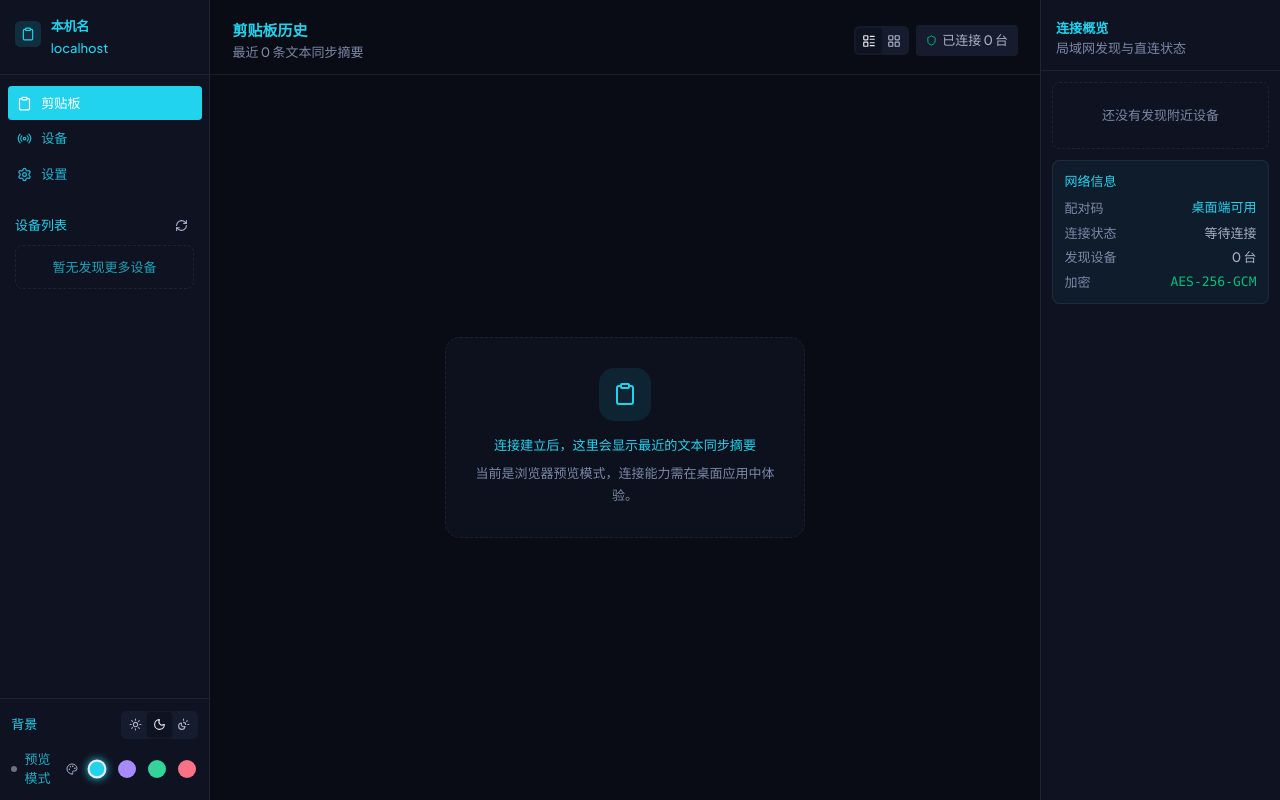
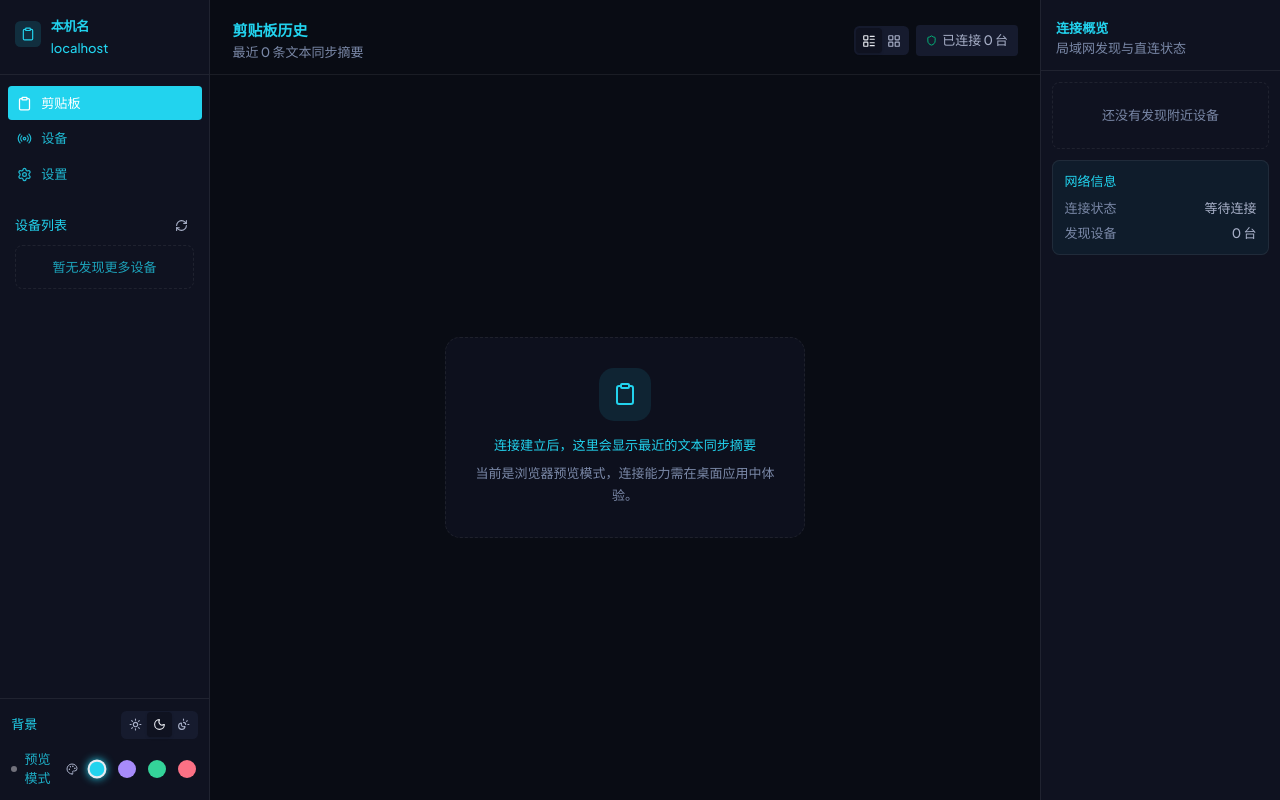
Before and after one commit to planarcat/planarclip, a React (Vite) app in the folder Apps/planarclip/: page / in a window 1280 px wide. Built offline with nearby package versions, Linux system fonts and the light colour scheme.

Commit message:
fix: 收起右侧网络信息中的配对码与加密展示
- 右侧网络信息卡片不再常驻显示配对码

- 移除加密信息展示并删除无用的 pairingCode 传参

```diff
--- a/Apps/planarclip/src/app/App.tsx
+++ b/Apps/planarclip/src/app/App.tsx
@@ -208,7 +208,7 @@ export default function App() {
               status={status}
               statusMessage={lastMessage}
             />
-            <DevicesPanel devices={devices} pairingCode={pairingCode} status={status} />
+            <DevicesPanel devices={devices} status={status} />
           </>
         )}
         {activeNav === "devices" && (
--- a/Apps/planarclip/src/app/components/layout/DevicesPanel.tsx
+++ b/Apps/planarclip/src/app/components/layout/DevicesPanel.tsx
@@ -6,11 +6,10 @@ import { StatusDot } from "../common/StatusDot";
 
 type DevicesPanelProps = {
   devices: Device[];
-  pairingCode: string;
   status: AppConnectionStatus;
 };
 
-export function DevicesPanel({ devices, pairingCode, status }: DevicesPanelProps) {
+export function DevicesPanel({ devices, status }: DevicesPanelProps) {
   useRelativeTicker();
 
   return (
@@ -65,7 +64,6 @@ export function DevicesPanel({ devices, pairingCode, status }: DevicesPanelProps
         <p className="mb-2 text-[13px] font-medium text-primary">网络信息</p>
         <div className="space-y-1.5">
           {[
-            { label: "配对码", value: pairingCode, className: "text-primary", mono: true },
             {
               label: "连接状态",
               value: status === "online" ? "已连接" : status === "connecting" ? "连接中" : "等待连接",
@@ -73,7 +71,6 @@ export function DevicesPanel({ devices, pairingCode, status }: DevicesPanelProps
               mono: false,
             },
             { label: "发现设备", value: `${devices.length} 台`, className: "text-secondary-foreground", mono: false },
-            { label: "加密", value: "AES-256-GCM", className: "text-emerald-500", mono: true },
           ].map((row) => (
             <div key={row.label} className="flex justify-between gap-3 leading-5">
               <span className="text-[13px] font-medium text-muted-foreground">{row.label}</span>
```
